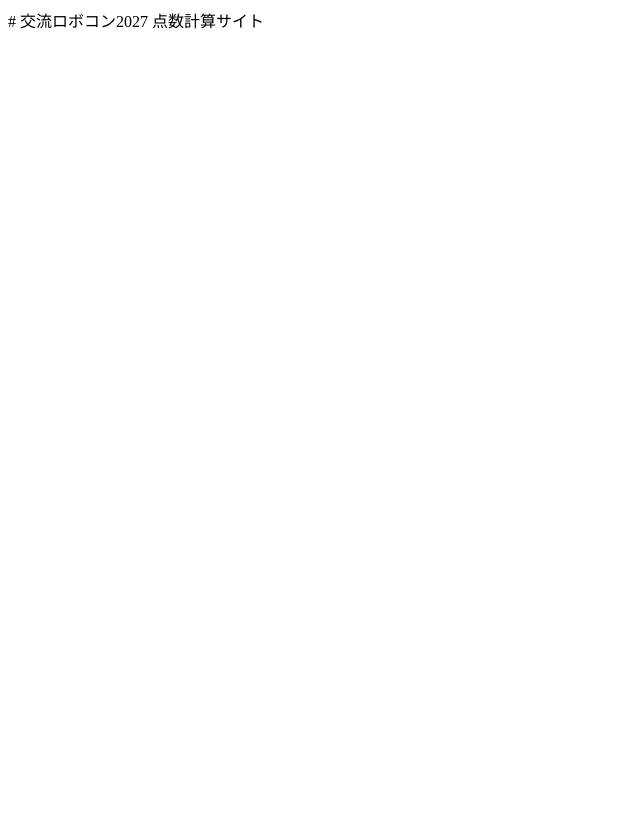
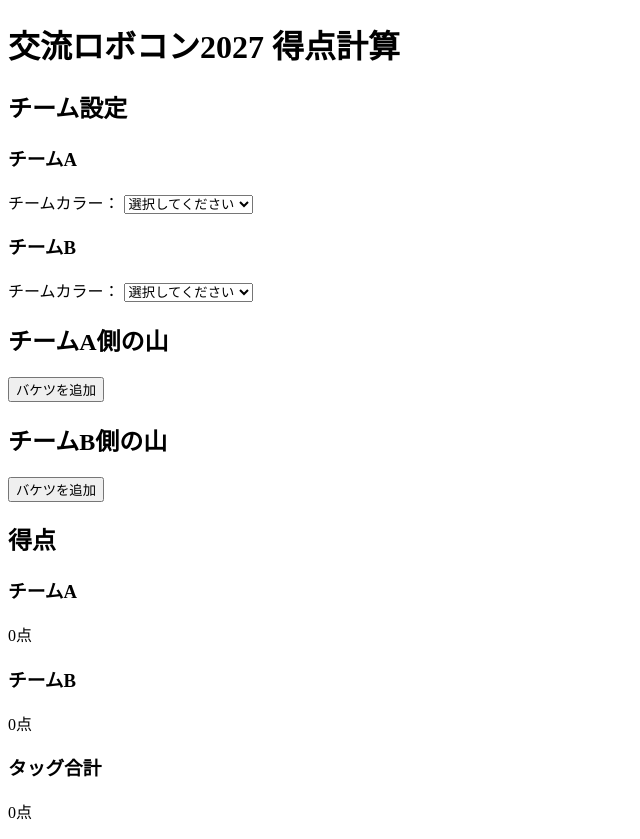
Before and after one commit to Nakaza0701/korobo2027-score-calculator, a plain HTML site: page index.html in a window 1280 px wide. Shown: the whole page, without its empty margins (0-640 px from the left). Before the commit the page ends 800 px from the top, so only its background shows below. Drawn offline with Linux system fonts and the light colour scheme.

Commit message:
feat: htmlの基盤

```diff
--- a/index.html
+++ b/index.html
@@ -1 +1,84 @@
-# 交流ロボコン2027 点数計算サイト
+
+<!DOCTYPE html>
+<html lang="ja">
+<head>
+    <meta charset="UTF-8">
+    <meta name="viewport" content="width=device-width, initial-scale=1.0">
+    <title>交流ロボコン2027 得点計算</title>
+
+    <link rel="stylesheet" href="css/style.css">
+</head>
+
+<body>
+    <header>
+        <h1>交流ロボコン2027 得点計算</h1>
+    </header>
+
+    <main>
+        <!-- チーム設定 -->
+        <section id="team-settings">
+            <h2>チーム設定</h2>
+
+            <div>
+                <h3>チームA</h3>
+                <label for="team-a-color">チームカラー：</label>
+                <select id="team-a-color">
+                    <option value="">選択してください</option>
+                </select>
+            </div>
+
+            <div>
+                <h3>チームB</h3>
+                <label for="team-b-color">チームカラー：</label>
+                <select id="team-b-color">
+                    <option value="">選択してください</option>
+                </select>
+            </div>
+        </section>
+
+        <!-- Aチーム側の山 -->
+        <section id="team-a-area">
+            <h2>チームA側の山</h2>
+
+            <div id="team-a-buckets">
+                <!-- バケツの入力欄をここに追加する -->
+            </div>
+
+            <button id="add-team-a-bucket">バケツを追加</button>
+        </section>
+
+        <!-- Bチーム側の山 -->
+        <section id="team-b-area">
+            <h2>チームB側の山</h2>
+
+            <div id="team-b-buckets">
+                <!-- バケツの入力欄をここに追加する -->
+            </div>
+
+            <button id="add-team-b-bucket">バケツを追加</button>
+        </section>
+
+        <!-- 得点表示 -->
+        <section id="score">
+            <h2>得点</h2>
+
+            <div>
+                <h3>チームA</h3>
+                <p id="team-a-score">0点</p>
+            </div>
+
+            <div>
+                <h3>チームB</h3>
+                <p id="team-b-score">0点</p>
+            </div>
+
+            <div>
+                <h3>タッグ合計</h3>
+                <p id="total-score">0点</p>
+            </div>
+        </section>
+    </main>
+
+    <script src="js/main.js"></script>
+</body>
+</html>
```
